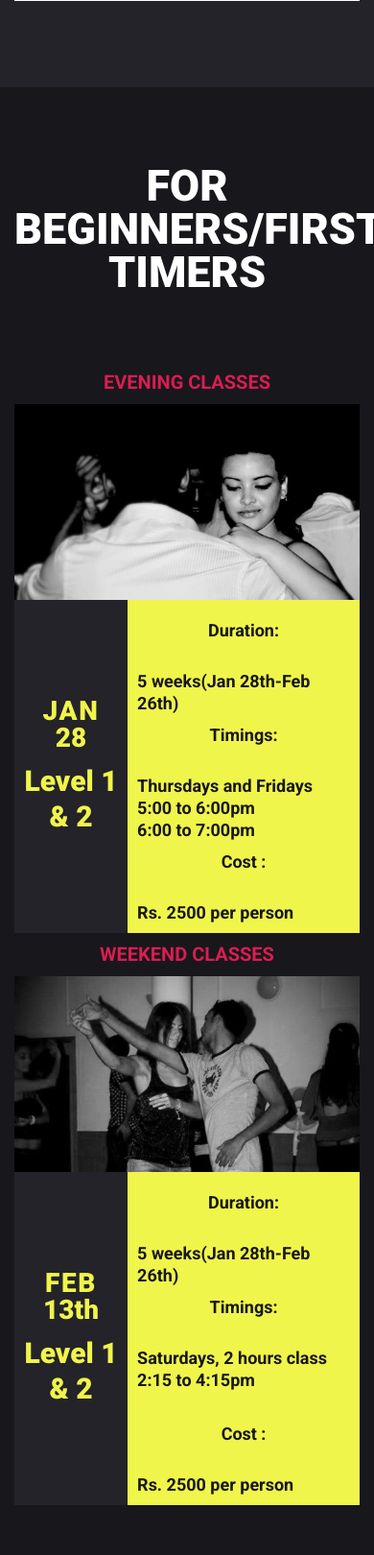
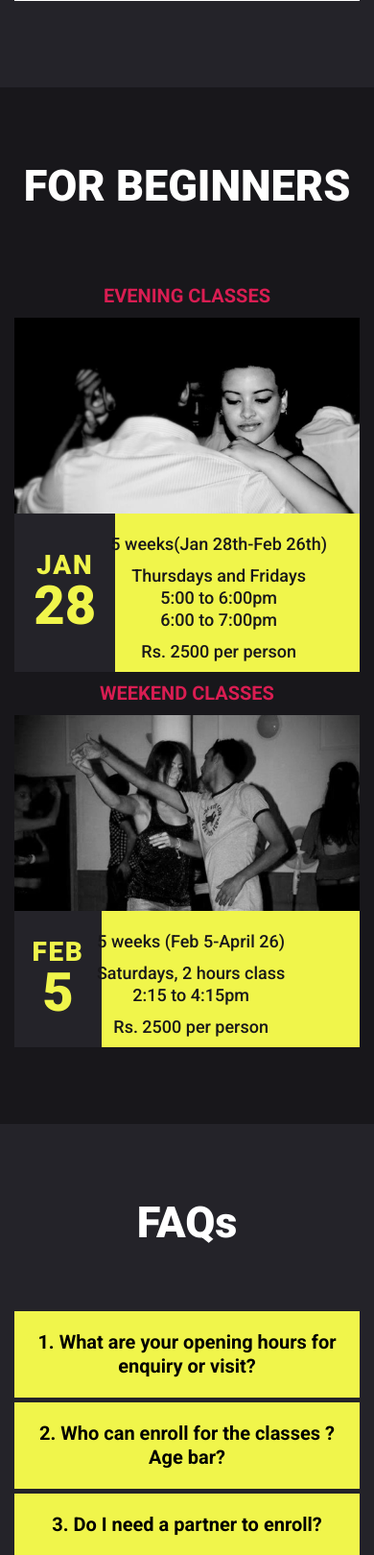
Before and after one commit to punitjajodia/dancewithashok, a PHP site: page / in a window 390 px wide. Shown: the part 4186-5806 px from the top of the page at 96% size. Run offline with PHP 8.4, Linux system fonts and the light colour scheme; some libraries are stand-ins or nearby versions.

Commit message:
Made fixes to make the site look good on mobile

```diff
--- a/css/style.css
+++ b/css/style.css
@@ -1462,19 +1462,19 @@ footer .copyright {
     text-transform: uppercase;
 }
 
-.post_caption time .day {
+/*.post_caption time .day {
   font-size: 28px;
   line-height: 28px;
   display: inline;
-}
-
-.post_caption time .month {
+}*/
+
+/*.post_caption time .month {
   font-size: 28px;
   line-height: 28px;
   display: inline;
   letter-spacing: 1.68px;
   text-transform: uppercase;
-}
+}*/
 
 .post_caption time .level {
     display: block;
@@ -1485,7 +1485,7 @@ footer .copyright {
 .post_caption_cnt .description-text {
     font-family: Roboto;
     line-height: 23px;
-    font-weight: 700;
+    font-weight: 500;
 }
 
 #faqs h2 {
--- a/index.html
+++ b/index.html
@@ -61,7 +61,7 @@
                                 <a href="#classes">What we offer</a>
                             </li>
                             <li>
-                                <a href="#events">for beginners </a>
+                                <a href="#beginners">for beginners </a>
                             </li>
                             <li>
                                 <a href="#contacts">Contacts</a>
@@ -78,7 +78,7 @@
                 <div class="row">
                     <div class="col-lg-6 col-md-7 col-sm-9 cbp-so-side cbp-so-side-left text-xs-center">
                         <h3 class="text-contrast">Salsa is a trendy hobby and a great way to relax and make new friends!! </h3>
-                        <a  href="#" class="btn btn-md btn-primary">learn more</a>
+                        <a  href="#contacts" class="btn btn-md btn-primary">register</a>
                     </div>
                 </div>
             </div>
@@ -293,7 +293,7 @@
 
 	        <section class="well well--inset-1 bg-default-variant-1 text-xs-center cbp-so-section" id="beginners">
             <div class="container">
-                <h2 class="text-contrast cbp-so-side cbp-so-side-left text-md-center">For Beginners/First Timers</h2>
+                <h2 class="text-contrast cbp-so-side cbp-so-side-left text-md-center">For Beginners</h2>
 
                 <div class="row">
 
@@ -313,37 +313,27 @@
                             </div>
                             <div class="post_caption">
                                 <time datetime="2016-01-25"> <span class="month">JAN </span><span class="day">28</span>
-                                <span class="level">Level 1 &amp; 2</span>
                                 </time>
                                 <div class="post_caption_cnt">
                                     <div class="description-text"><a href="#">
                                         <div class="row">
-                                            <div class="col-xs-3">
-                                                Duration:
-                                            </div>
-                                            <div class="col-xs-9 description">
+
                                                 5 weeks(Jan 28th-Feb 26th)
-                                            </div>
+
                                         </div>
 
                                         <div class="row">
-                                            <div class="col-xs-3">
-                                                Timings:
-                                            </div>
-                                            <div class="col-xs-9 description">
+
                                                 Thursdays and Fridays<br />5:00 to 6:00pm <br/> 6:00 to 7:00pm
-                                            </div>
+
                                         </div>
 
 
 
                                         <div class="row">
-                                            <div class="col-xs-3">
-                                                Cost :
-                                            </div>
-                                            <div class="col-xs-9 description">
+
                                                 Rs. 2500 per person
-                                            </div>
+
                                         </div>
 
                                 </div>
@@ -371,40 +361,33 @@
                             </div>
                             <div class="post_caption">
                                 <time datetime="2016-01-25">
-                                    <span class="month">FEB </span><span class="day">13th</span>
-                                    <span class="level">Level 1 &amp; 2</span>
+                                    <span class="month">FEB</span><span class="day">5</span>
                                 </time>
                                 <div class="post_caption_cnt">
                                     <div class="description-text">
                                         <a href="#">
                                             <div class="row">
-                                                <div class="col-xs-3">
-                                                    Duration:
-                                                </div>
-                                                <div class="col-xs-9 description">
-                                                    5 weeks(Jan 28th-Feb 26th)
-                                                </div>
+
+
+                                                    5 weeks (Feb 5-April 26)
+
                                             </div>
 
                                             <div class="row">
-                                                <div class="col-xs-3">
-                                                    Timings:
-                                                </div>
-                                                <div class="col-xs-9 description">
+
+
                                                     Saturdays, 2 hours class<br />2:15 to 4:15pm
-                                                    <br/><br />
-                                                </div>
+
+
                                             </div>
 
 
 
                                             <div class="row">
-                                                <div class="col-xs-3">
-                                                    Cost :
-                                                </div>
-                                                <div class="col-xs-9 description">
+
+
                                                     Rs. 2500 per person
-                                                </div>
+
                                             </div>
 
                                     </div>
@@ -618,12 +601,12 @@
                                 </a>
                             </div>
                             <div class="post_caption">
-                                <time datetime="2016-01-25"><span class="day">PRACTICE SESSIONS</span>
+                                <time datetime="2016-01-25"><!--<span class="day">PRACTICE SESSIONS</span><span class="month">JUL</span>-->
+                                    <span class="day">SAT</span><span class="month">5-6PM</span>
                                 </time>
                                 <div class="post_caption_cnt">
-                                    Practice time where students from all levels meet-up to dance with each other.
-
-                                    <h5>EVERY SATURDAY 5:00 to 6:30PM</h5>
+                                    <h5>WEEKLY PRACTICE SESSIONS</h5>
+                                    <p>For students from all levels</p>
                                 </div>
                             </div>
                         </div>
@@ -641,12 +624,11 @@
                                 </a>
                             </div>
                             <div class="post_caption">
-                                <time datetime="2016-01-25"><span class="day">TO BE DECIDED</span>
+                                <time datetime="2016-01-25"><span class="day">TBD</span>
                                 </time>
                                 <div class="post_caption_cnt">
-                                    Bachata workshop and regular classes for students with 3 or more months of Salsa training                                    <br />
-
-                                    <h5>REGISTRATIONS OPENING SOON</h5>
+                                    <h5>BACHATA WORKSHOP</h5>
+                                    <p>For students with 3 or more months of Salsa training</p>
                                 </div>
                             </div>
                         </div>
@@ -656,17 +638,17 @@
             </div>
         </section>
 
-        <section class="well well--inset-1">
+        <section class="well well--inset-1 cbp-so-section">
             <div class="container">
-                <h2 class="text-contrast text-md-center">INSTRUCTOR'S PROFILE</h2>
+                <h2 class="text-contrast text-md-center cbp-so-side cbp-so-side-left">INSTRUCTOR'S PROFILE</h2>
 
                 <div class="row" id="ashok">
-                    <div class="col-md-3 ashok-pic-wrapper">
+                    <div class="col-md-3 ashok-pic-wrapper cbp-so-side cbp-so-side-left">
                         <img class="round" src="images/ashok/ashok.jpg" />
                         <h3>ASHOK BHANDARI</h3>
                         <p>Self Employed as Founder / Latin Dances Instructor @The Dance Floor<p>
                     </div>
-                    <div class="col-md-9" id="instructor-description">
+                    <div class="col-md-9 cbp-so-side cbp-so-side-right" id="instructor-description">
                         <p>Mr. Ashok Bhandari, started salsa as a hobby in 2007. And sooner the hobby turned into passion. He started teaching salsa in 2009 and then there was no turning back. He has travelled to Thailand Europe and India on numerous occasions attending salsa festivals and congresses and training from world renowned instructors and performers.</p>
                         <p>
                             Mr. Bhandari has also performed in Salsa Vacation with the stars (Bangkok 2009), 6th India Salsa Festival (Bangalore 2011) and in Nepal’s 1st and 2nd salsa festival in 2010 and 2011. In Nepal, he has performed for national TV shows and many corporate events.
@@ -679,7 +661,7 @@
                             He is thankful to the almighty for being able to touch thousands of peoples’ life through salsa.
                         </p>
                     </div>
-</div>
+                </div>
 
 
             </div>
@@ -734,13 +716,7 @@
                 </div>
                 <!--RD Google map-->
                 <div class="map">
-                    <div id="google-map" class="map_model"></div>
-                    <ul class="map_locations">
-                        <li data-x="-73.9874068" data-y="40.643180">
-                            <p class="heading-6 text-primary text-center ubold capitalize title"> 9870 St Vincent <br>
-                                Place</p>
-                        </li>
-                    </ul>
+                    <img class="img-responsive" src="images/ashok/map.png"/>
                 </div>
                 <!--End RD Google map-->
             </div>
--- a/js/custom.js
+++ b/js/custom.js
@@ -10,10 +10,10 @@ $(".question").click(function (e) {
     }
 });
 
-//$(".about-salsa-header").click(function (e) {
-//    e.preventDefault();
+$(".about-salsa-header").click(function (e) {
+    e.preventDefault();
 
-//    $("#popup").html($(this).siblings(".about-salsa-description").html());
-//    $("#popup").show();
+    $("#popup").html($(this).siblings(".about-salsa-description").html());
+    $("#popup").show();
 
-//});
+});
```
Also changed, not shown: css/google-map.css (+12 -38 lines), theme/index.html (+18 -8 lines), images/ashok/map.PNG (added).
